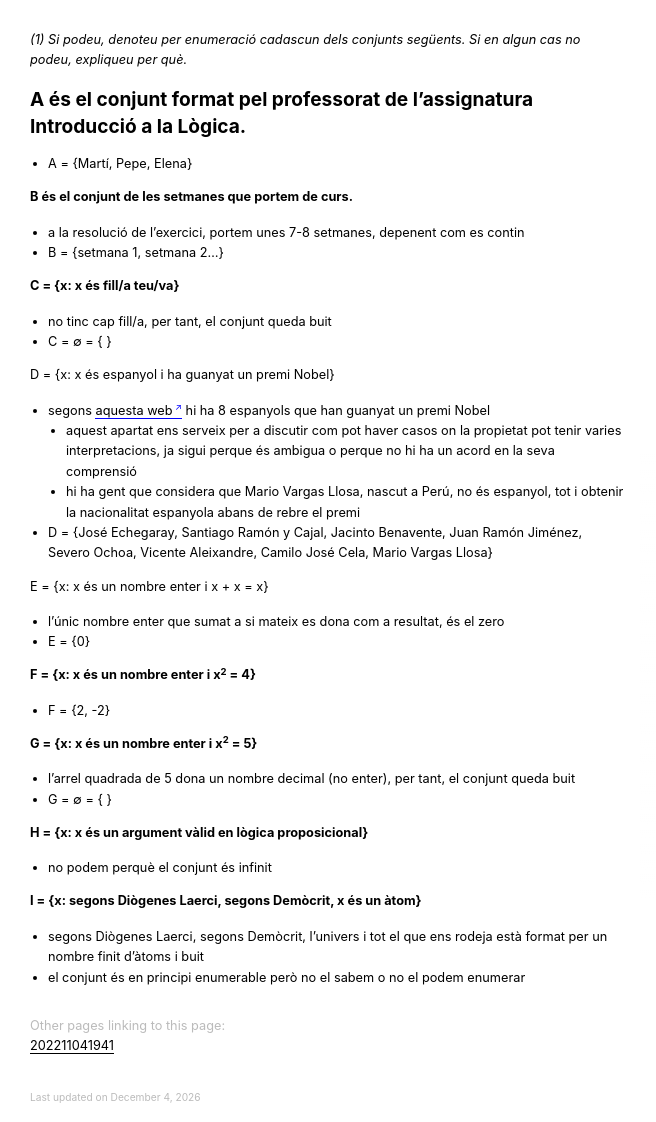
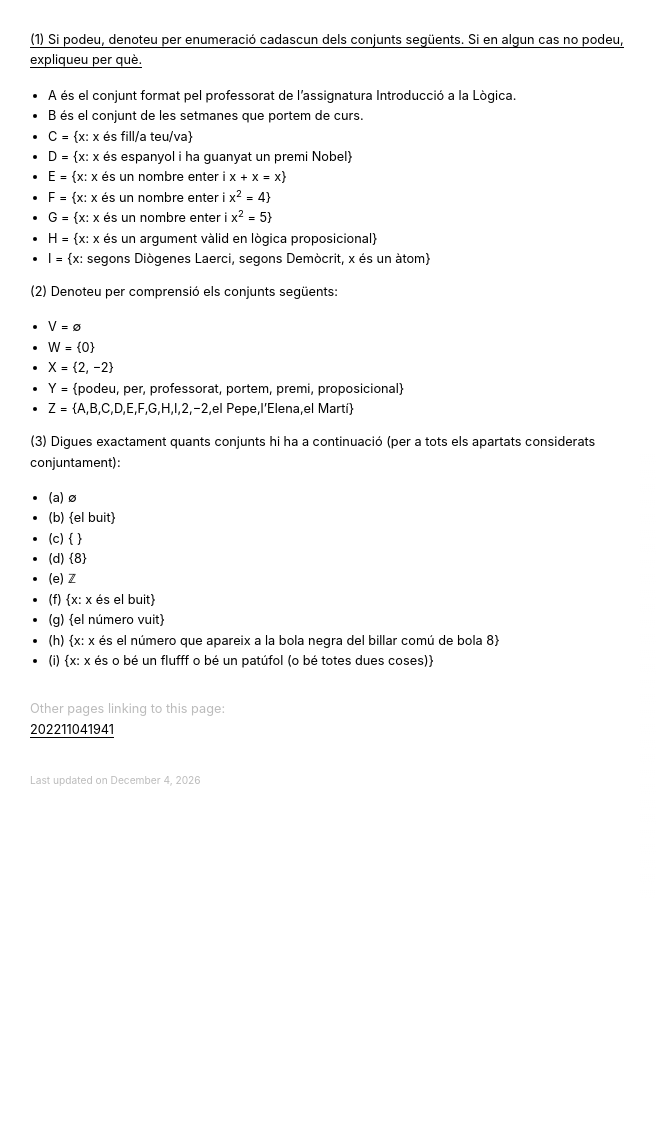
Before and after one commit to danielarmengolaltayo/public, a Jekyll site: the page built from _notes/202211051612.md, in a window 1280 px wide. Shown: the whole page, without its empty margins (0-656 px from the left). Built offline with Jekyll 4.4.1, drawn with Linux system fonts in a browser that asks for light colours; nearby versions of some CDN libraries; library files that are not in the unit come from our copies; after the commit the page ends 900 px from its top, so only the background shows below that.

Commit message:
update db

```diff
--- a/_notes/202211051612.md
+++ b/_notes/202211051612.md
@@ -1,36 +1,31 @@
-*(1) Si podeu, denoteu per enumeració cadascun dels conjunts següents. Si en algun cas no podeu, expliqueu per què.*
+[(1) Si podeu, denoteu per enumeració cadascun dels conjunts següents. Si en algun cas no podeu, expliqueu per què.](202211051632)
 
-# A és el conjunt format pel professorat de l’assignatura Introducció a la Lògica.
-- A = {Martí, Pepe, Elena}
+- A és el conjunt format pel professorat de l’assignatura Introducció a la Lògica.
+- B és el conjunt de les setmanes que portem de curs.
+- C = {x: x és fill/a teu/va}
+- D = {x: x és espanyol i ha guanyat un premi Nobel}
+- E = {x: x és un nombre enter i x + x = x}
+- F = {x: x és un nombre enter i x<sup>2</sup> = 4}
+- G = {x: x és un nombre enter i x<sup>2</sup> = 5}
+- H = {x: x és un argument vàlid en lògica proposicional}
+- I = {x: segons Diògenes Laerci, segons Demòcrit, x és un àtom}
 
-**B és el conjunt de les setmanes que portem de curs.**
-- a la resolució de l'exercici, portem unes 7-8 setmanes, depenent com es contin
-- B = {setmana 1, setmana 2...}
+(2) Denoteu per comprensió els conjunts següents:
 
-**C = {x: x és fill/a teu/va}**
-- no tinc cap fill/a, per tant, el conjunt queda buit
-- C = ∅ = { }
+- V = ∅
+- W = {0}
+- X = {2, −2}
+- Y = {podeu, per, professorat, portem, premi, proposicional}
+- Z = {A,B,C,D,E,F,G,H,I,2,−2,el Pepe,l’Elena,el Martí}
 
-D = {x: x és espanyol i ha guanyat un premi Nobel}
-- segons [aquesta web](https://www.eldebate.com/cultura/20221005/8-espanoles-han-ganado-premio-nobel-largo-historia-cns_64266.html) hi ha 8 espanyols que han guanyat un premi Nobel
-    - aquest apartat ens serveix per a discutir com pot haver casos on la propietat pot tenir varies interpretacions, ja sigui perque és ambigua o perque no hi ha un acord en la seva comprensió
-    - hi ha gent que considera que Mario Vargas Llosa, nascut a Perú, no és espanyol, tot i obtenir la nacionalitat espanyola abans de rebre el premi
-- D = {José Echegaray, Santiago Ramón y Cajal, Jacinto Benavente, Juan Ramón Jiménez, Severo Ochoa, Vicente Aleixandre, Camilo José Cela, Mario Vargas Llosa}
+(3) Digues exactament quants conjunts hi ha a continuació (per a tots els apartats considerats conjuntament):
 
-E = {x: x és un nombre enter i x + x = x}
-- l'únic nombre enter que sumat a si mateix es dona com a resultat, és el zero
-- E = {0}
-
-**F = {x: x és un nombre enter i x<sup>2</sup> = 4}**
-- F = {2, -2}
-
-**G = {x: x és un nombre enter i x<sup>2</sup> = 5}**
-- l'arrel quadrada de 5 dona un nombre decimal (no enter), per tant, el conjunt queda buit
-- G = ∅ = { }
-
-**H = {x: x és un argument vàlid en lògica proposicional}**
-- no podem perquè el conjunt és infinit
-
-**I = {x: segons Diògenes Laerci, segons Demòcrit, x és un àtom}**
-- segons Diògenes Laerci, segons Demòcrit, l'univers i tot el que ens rodeja està format per un nombre finit d'àtoms i buit
-- el conjunt és en principi enumerable però no el sabem o no el podem enumerar
+- (a) ∅
+- (b) {el buit}
+- (c) { }
+- (d) {8}
+- (e) ℤ
+- (f) {x: x és el buit}
+- (g) {el número vuit}
+- (h) {x: x és el número que apareix a la bola negra del billar comú de bola 8}
+- (i) {x: x és o bé un flufff o bé un patúfol (o bé totes dues coses)}
```
Also changed, not shown: _notes/202211051632.md (added, +36 -0 lines).
